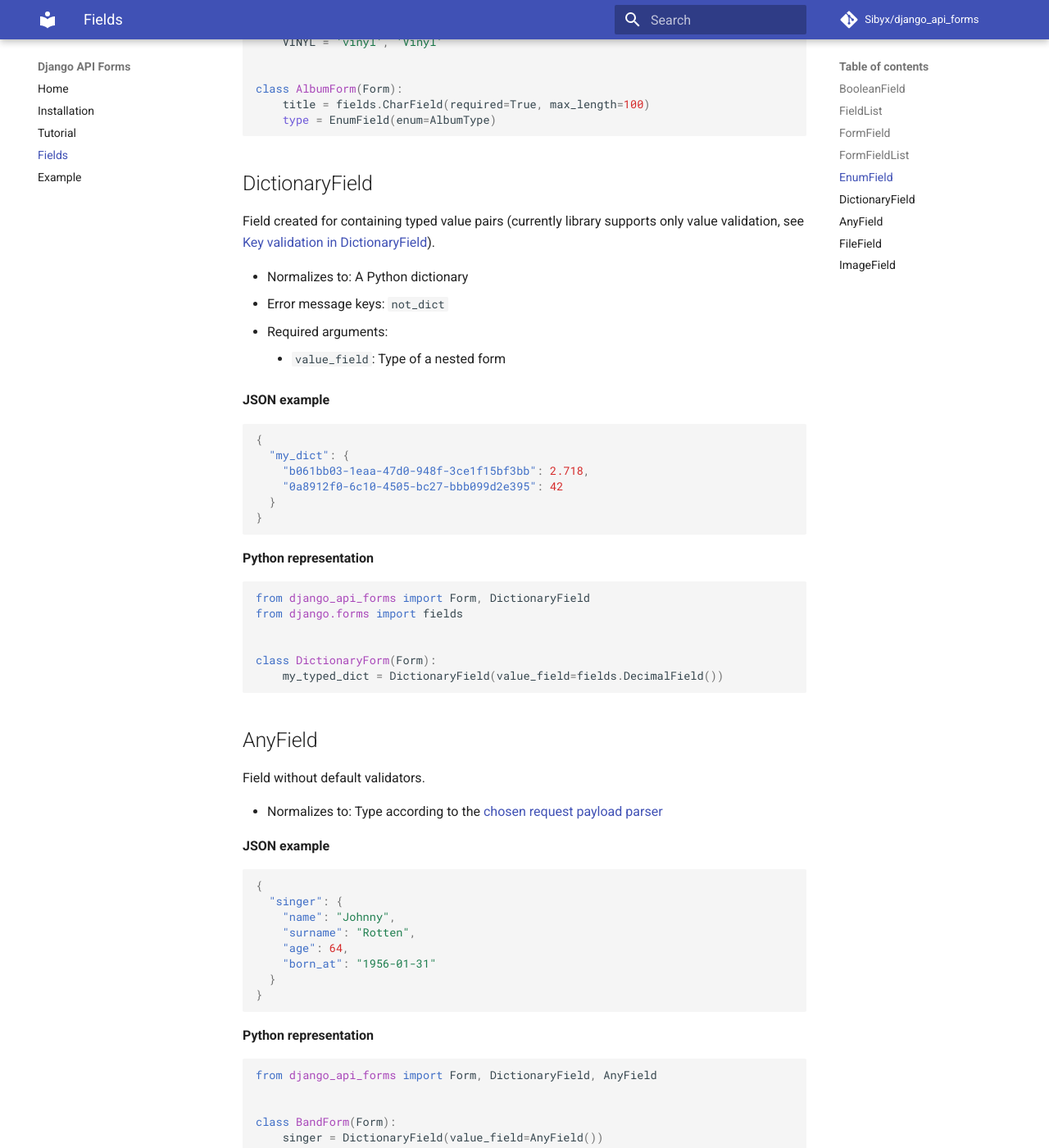
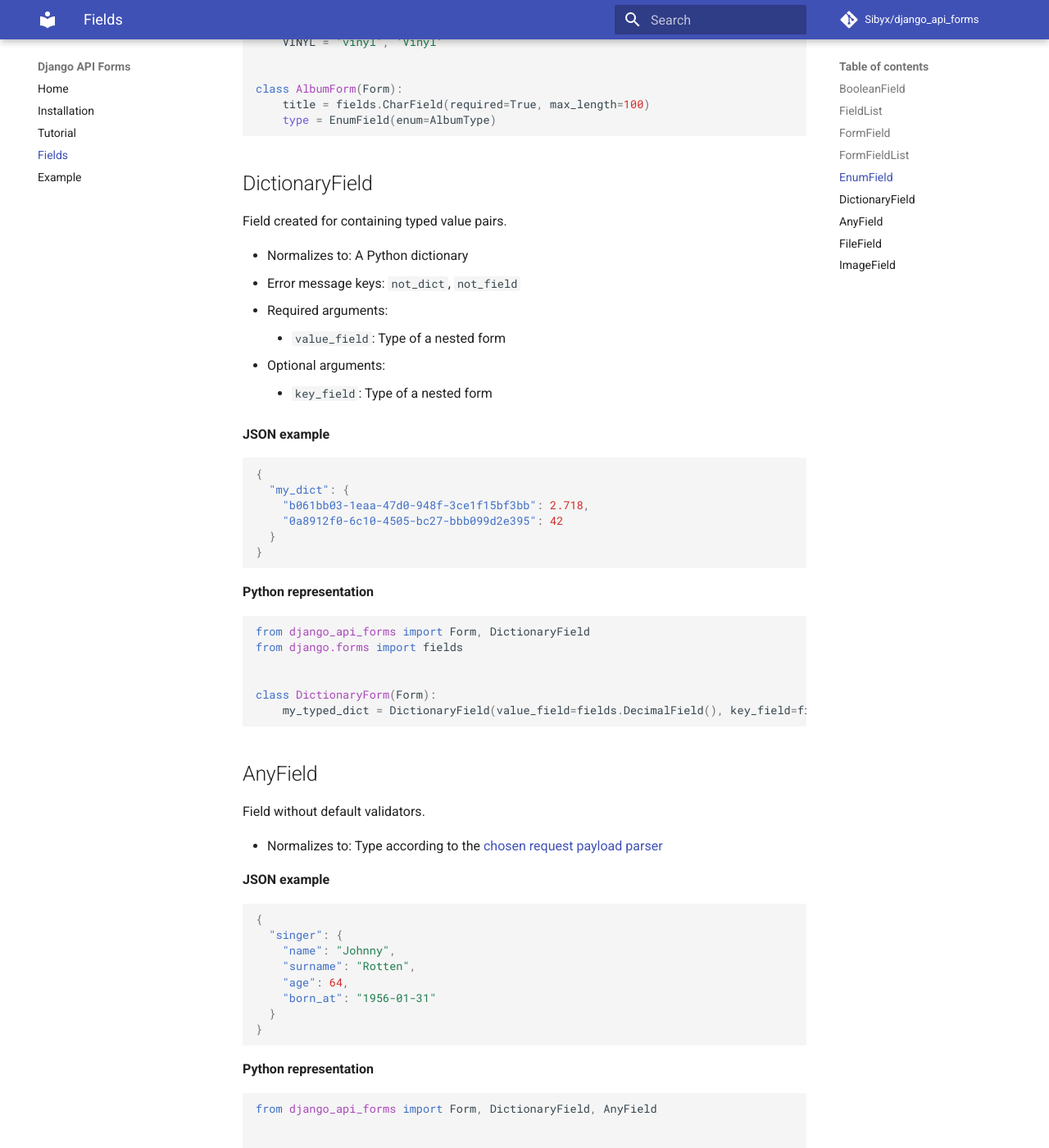
Before and after one commit to Sibyx/django_api_forms, an MkDocs documentation site: the page built from docs/fields.md, in a window 1280 px wide and 1400 px high, scrolled down 4789 px. Shown: the whole window at 82% size. Built offline with MkDocs 1.6.1 and Material for MkDocs 9.7.7, drawn with Linux system fonts in a browser that asks for light colours; comment, search, counter and statistics services are not loaded.

Commit message:
Define form field for dictionary key in DictionaryField

````diff
--- a/docs/fields.md
+++ b/docs/fields.md
@@ -216,13 +216,14 @@ class AlbumForm(Form):
 
 ## DictionaryField
 
-Field created for containing typed value pairs (currently library supports only value validation, see
-[Key validation in DictionaryField](https://github.com/Sibyx/django_api_forms/issues/21)).
+Field created for containing typed value pairs.
 
 - Normalizes to: A Python dictionary
-- Error message keys: `not_dict`
+- Error message keys: `not_dict`, `not_field`
 - Required arguments:
     - `value_field`: Type of a nested form
+- Optional arguments:
+    - `key_field`: Type of a nested form
 
 **JSON example**
 
@@ -243,7 +244,7 @@ from django.forms import fields
 
 
 class DictionaryForm(Form):
-    my_typed_dict = DictionaryField(value_field=fields.DecimalField())
+    my_typed_dict = DictionaryField(value_field=fields.DecimalField(), key_field=fields.UUIDField())
 ```
 
 ## AnyField
````
Also changed, not shown: CHANGELOG.md (+4 -0 lines), README.md (+1 -1 lines), docs/example.md (+1 -1 lines), 3 other files.
